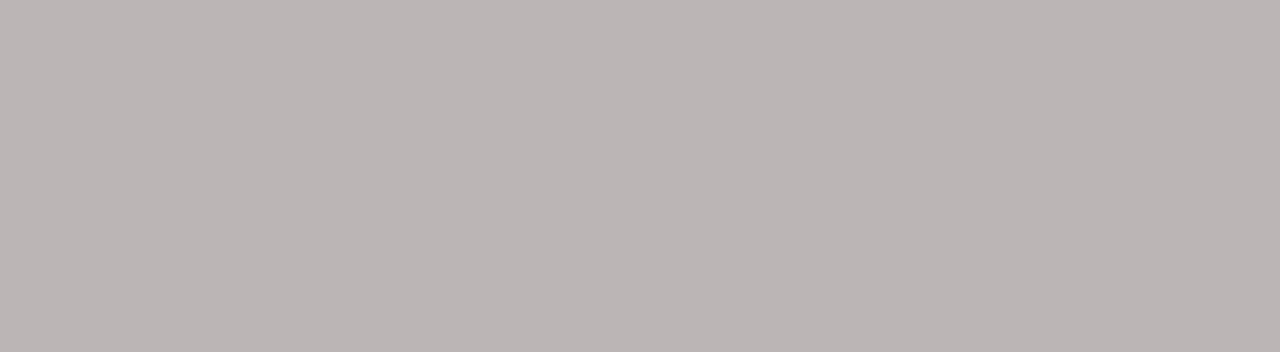
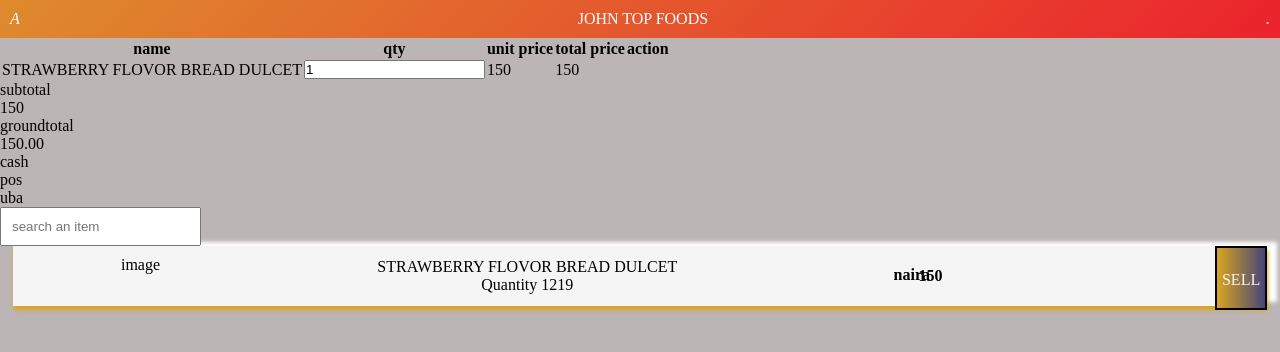
Before and after one commit to Davprincecode/johntopfoods, a React (Vite) app: page /pos in a window 1280 px wide. Before the commit this address had no page. Shown: the top 352 px of the page. Built offline with nearby package versions, Linux system fonts and the light colour scheme.

Commit message:
pos style

```diff
--- a/src/App.css
+++ b/src/App.css
@@ -21,7 +21,8 @@ li{
     --bck : rgb(188, 181, 181);
     --tablecolor : #e26a2d;
     --whiteBck :  white;
-    --bckBtn: linear-gradient(135deg,#eb232d,#de8b2d);
+    --bckMixedColor: linear-gradient(135deg,#eb232d,#de8b2d);
+    --bckReverdMixedColor :  linear-gradient(135deg,#de8b2d, #eb232d);
 }
 img{
     width: 100%;
@@ -101,7 +102,7 @@ background-color: var(--bck);
 
     } */
     .sideNavMenu ul .active{
-    background-image: var(--bckBtn);
+    background-image: var(--bckMixedColor);
     }
     .sideNavMenu ul li{
     margin: 10px 0px;
@@ -117,7 +118,7 @@ background-color: var(--bck);
     text-transform: capitalize;
     }
     .sideNavMenu ul li:hover{
-    background-image: var(--bckBtn);
+    background-image: var(--bckMixedColor);
     }
     .sideNavMenu ul li a:hover{
       color: var(--whiteBck);
@@ -262,3 +263,85 @@ width: 220px;
     overflow-x: hidden;
 }
 }
+
+
+
+/* =======================pos ============================= */
+.posHeader{
+display: flex;
+padding: 10px 10px;
+align-items: center;
+justify-content: space-between;
+background-image: var(--bckReverdMixedColor);
+color: white;
+text-transform: uppercase;
+}
+.backIcon{
+
+}
+.headerTitle{
+
+}
+.dottedIcon{
+
+}
+.searchflex{
+  position: -webkit-sticky;
+        position: sticky;
+        top: 0;
+        z-index: 100
+}
+.searchItem{
+    padding: 10px;
+}
+.posProduct{
+    position: relative;
+    display: flex;
+    align-items: center;
+    padding: 10px 0px;
+    background-color: whitesmoke;
+    box-shadow: 1px 4px 4px goldenrod, 10px -4px 4px white;
+    margin-bottom: 10px;
+    justify-content: space-around;
+    width: 98%;
+    margin-right: auto;
+    margin-left: auto;
+}
+.productIcon{
+ width: 40px;
+    height: 40px;
+}
+.productNameCon{
+ text-align: center
+}
+.productName{
+    font-weight: bold;
+    text-transform: capitalize;
+    margin-bottom: 4px;
+}
+.productPrice{
+    display:flex;
+       align-items: center;
+    margin-right: 50px;
+    font-weight: bold;
+}
+.currency{
+   width: 20px;
+   height: 20px
+}
+.productBtn{
+    position: absolute;
+    top: 0;
+    right: 0;
+    background: linear-gradient( 90deg, goldenrod 0%, #464578 100%);
+    text-align: center;
+    text-transform: uppercase;
+    height: 64px;
+    /* width: 70px; */
+    padding: 0 5px;
+    line-height: 64px;
+    border: 2px solid black;
+    cursor: pointer;
+    color: whitesmoke;
+}
+/* ===================pos end ================== */
--- a/src/App.tsx
+++ b/src/App.tsx
@@ -9,6 +9,7 @@ import BlogDetails from "./component/BlogDetails";
 import Header from "./component/Header";
 import Footer from "./component/Footer";
 import Homes from "./inventory/Homes";
+import Pos from "./inventory/Pos";
 // import MapUi from "./component/MapUi";
 // import { GoogleLogin } from '@react-oauth/google';
 // import { jwtDecode } from "jwt-decode";
@@ -44,6 +45,7 @@ function App() {
     {/* <Header /> */}
     <Routes>
         <Route path="/mart" element={<Homes  />} />
+        <Route path="/pos" element={<Pos  />} />
 
         <Route path="/" element={<Home />} />
         <Route path="/blog" element={<Blog />} />
--- /dev/null
+++ b/src/inventory/Pos.tsx
@@ -0,0 +1,163 @@
+import React from 'react'
+
+function Pos() {
+  return (
+    <div>
+      <div className="posHeader">
+          <div className="backIcon">
+            <i>a</i>
+          </div>
+          <div className="headerTitle">
+            john top foods
+          </div>
+          <div className="dottedIcon">
+            <i>.</i>
+          </div>
+      </div>
+
+      {/* =============== */}
+
+      <div className="posmainwrapper">
+
+        {/* selected item */}
+        <div className="posSelectItem">
+
+            <div className="tablecontainer">
+            <table className="trbdy">
+                <tbody>
+                    <tr>
+                    <th>name</th>
+                    <th>qty</th>
+                    <th>unit price</th>
+                    <th>total price</th>
+                    <th>action</th>
+                    </tr>
+
+
+                <tr>
+            <input type="hidden" className="count" value="1" />
+
+            <td className="productname0">
+            STRAWBERRY FLOVOR BREAD DULCET
+            <input type="hidden" id="productId270189" value="product64b85a3c192ad" />
+                </td>
+
+                <td className="productquantity0">
+            <input type="number" className="prdquantity0" id="productQuantity270189" value="1" />
+                </td>
+
+                    <td className="unitprice0">
+                    150
+                    <input type="hidden" id="productPrice270189" value="150" />
+                    </td>
+
+                <td className="totalprice0" id="totalPrice270189">
+                150
+                </td>
+
+
+                    <td>
+                    <a href="include/delete.php?msg=product64b85a3c192ad">
+                    <div className="delete">
+
+                    <div className="angle" >
+                    <div className="right-arr" ></div>
+                    <div className="left-arr" > </div>
+                    </div>
+
+                    </div>
+                    </a>
+                    </td>
+
+                </tr>
+
+            </tbody>
+                </table>
+            </div>
+
+         <div className="totalcontainer">
+        <div className="subtotalflex">
+        <p>subtotal</p>
+        <p id="totalSumPrice">
+            150        </p>
+    </div>
+    <div className="vat">
+    </div>
+    <div className="groundtotal">
+        <p>groundtotal</p>
+        <p id="groundTotalPrice">
+            150.00         </p>
+    </div>
+          </div>
+
+          <div className="paymentflex">
+        <div className="cash">
+            cash
+        </div>
+
+        <div className="transfer">
+           pos
+        </div>
+
+        <div className="transfer">
+           uba
+        </div>
+
+     </div>
+
+        </div>
+
+         {/* selected item end */}
+
+{/* pos main container */}
+        <div className="posMainContainer">
+
+        <div className="searchflex">
+        <div className="input">
+        <input type="text" id="inputdata" className="searchItem" name="" placeholder="search an item" />
+        </div>
+        </div>
+
+           <div className="posProductCon">
+           <div className="posProduct">
+    <div className="productIcon">
+        image
+        {/* <img src="images/box.png" style="width: 100%; height: 100%"> */}
+    </div>
+    <div className="productNameCon" >
+        <p id="productName"> STRAWBERRY FLOVOR BREAD DULCET</p>
+
+        <p>Quantity <span>1219</span></p>
+
+        {/* <p>sale <span>6</span> (#19,00000)</p>  */}
+    </div>
+
+    <div className="productPrice">
+        <div className='currency'>
+          naira
+        {/* <img src="images/naira.png" alt="" style="width: 100%; height: 100%"> */}
+
+       </div>
+       150
+    </div>
+
+    <a href="sell.php?id=1818">
+    <div className="productBtn" >
+        sell
+    </div>
+    </a>
+
+    </div>
+           </div>
+
+        </div>
+        {/* pos main container end */}
+
+      </div>
+
+
+    </div>
+  )
+}
+
+export default Pos
```
